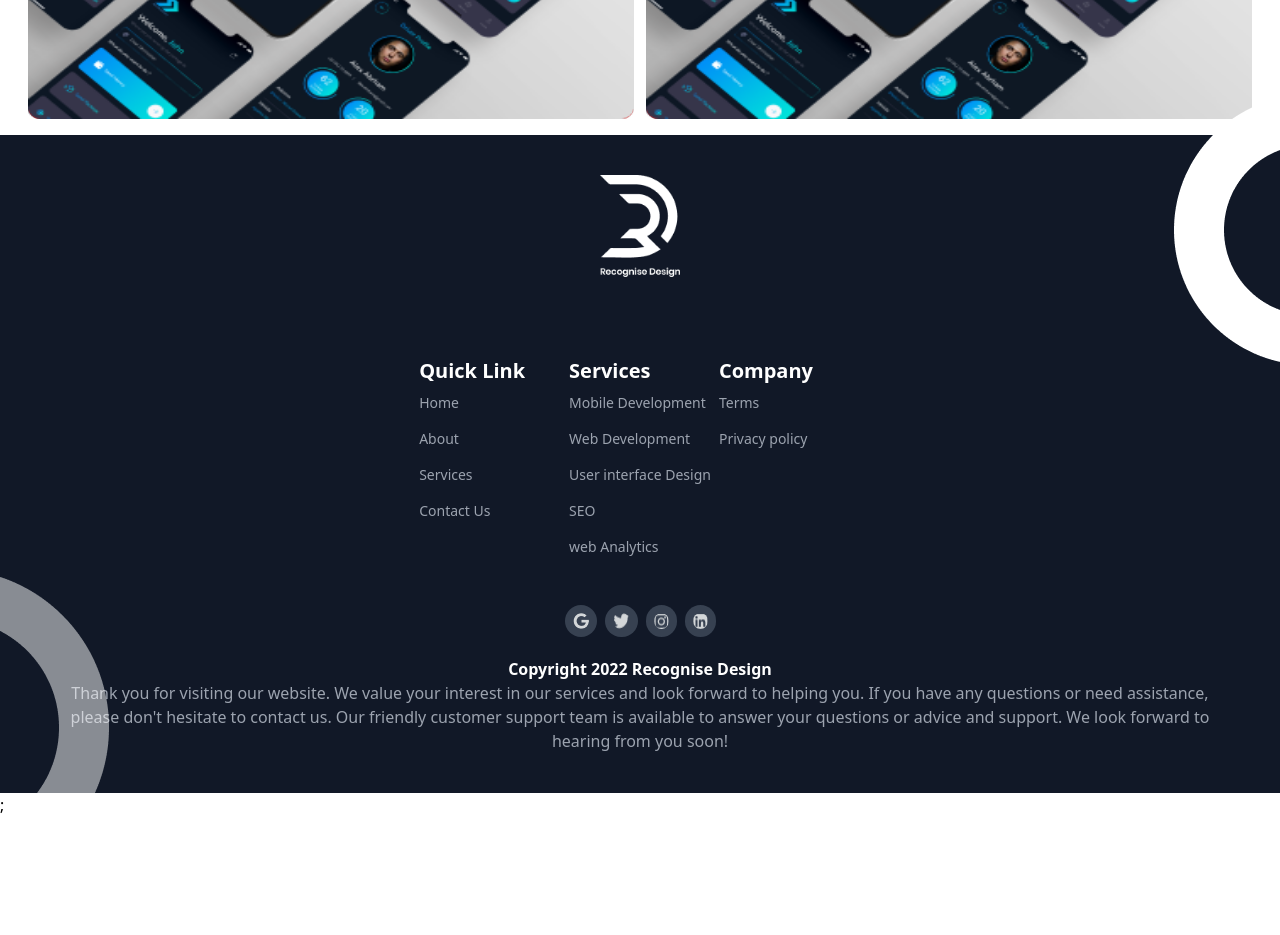
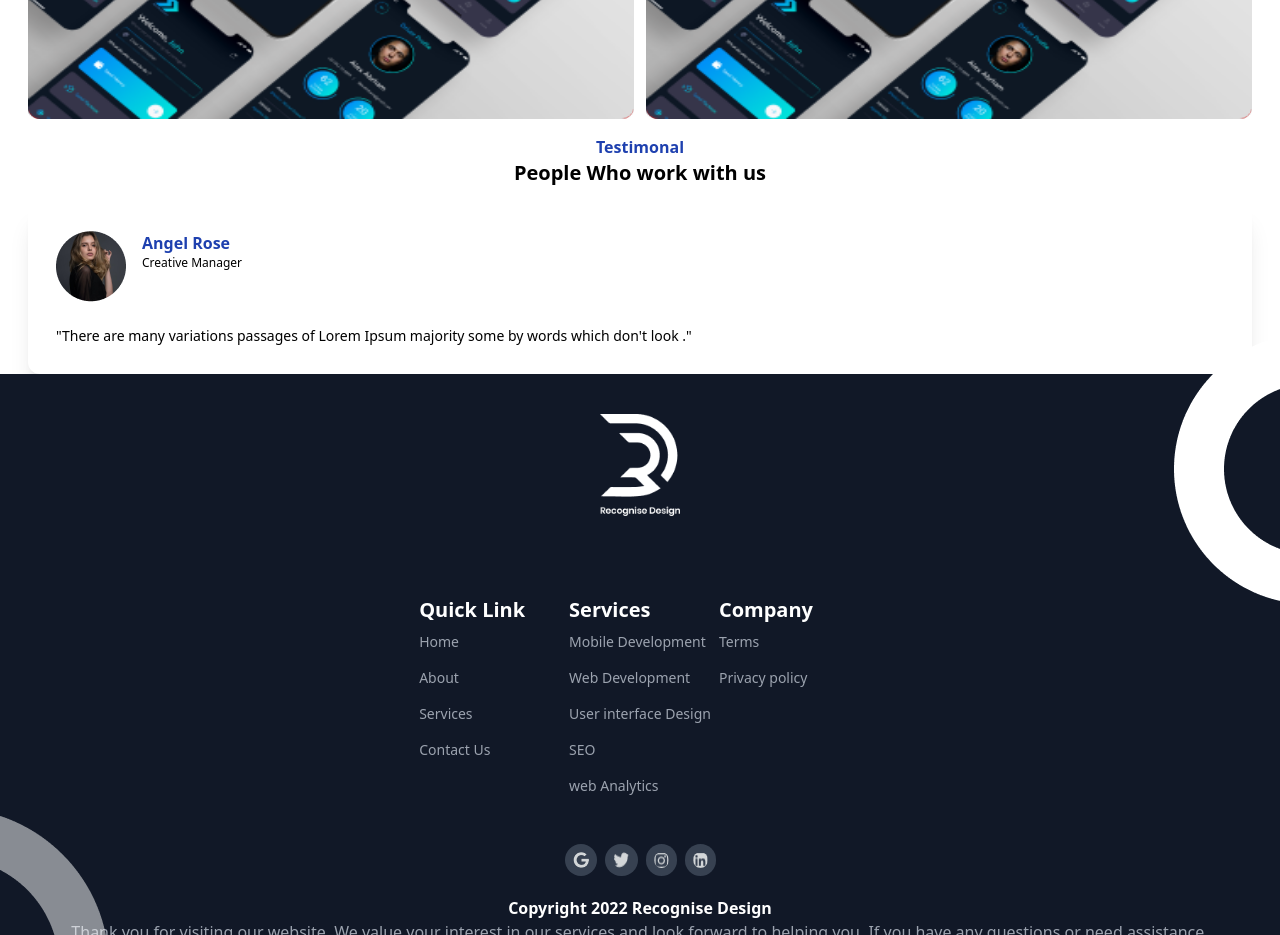
Before and after one commit to kasahun-welela/recognise-design, a React (Vite) app: page / in a window 1280 px wide. Shown: the part 3680-4615 px from the top of the page. Before the commit the page ends 4497 px from the top, so only its background shows below. Built offline with nearby package versions, Linux system fonts and the light colour scheme.

Commit message:
Testimonal component created

```diff
--- a/src/App.jsx
+++ b/src/App.jsx
@@ -6,6 +6,7 @@ import Header from "./components/Header";
 import Hero from "./components/Hero";
 import OurWork from "./components/OurWork";
 import Footer from "./components/Footer";
+import Testimonal from "./components/Testimonal";
 
 function App() {
   return (
@@ -16,6 +17,7 @@ function App() {
       <Card />
       {/* <Carousel /> */}
       <OurWork />
+      <Testimonal />
       <Footer />
     </>
   );
--- /dev/null
+++ b/src/components/Testimonal.jsx
@@ -0,0 +1,28 @@
+import React from "react";
+
+function Testimonal() {
+  return (
+    <>
+      <h3 className="text-center font-semibold  text-blue-800">Testimonal</h3>
+      <h1 className="text-center font-bold text-xl mb-4">
+        People Who work with us
+      </h1>
+      {/* testimonal card */}
+      <div className="mx-7  p-4 shadow-xl flex flex-col rounded-xl ">
+        <div className="flex p-3">
+          <img src="angel.png" alt="testimonal image" />
+          <div className="ml-4">
+            <h2 className=" text-blue-800 font-semibold">Angel Rose</h2>
+            <h4 className="font-light text-xs ">Creative Manager</h4>
+          </div>
+        </div>
+        <p className="p-3 font-light text-sm ">
+          "There are many variations passages of Lorem Ipsum majority some by
+          words which don't look ."{" "}
+        </p>
+      </div>
+    </>
+  );
+}
+
+export default Testimonal;
```
Also changed, not shown: public/angel.png (added).
